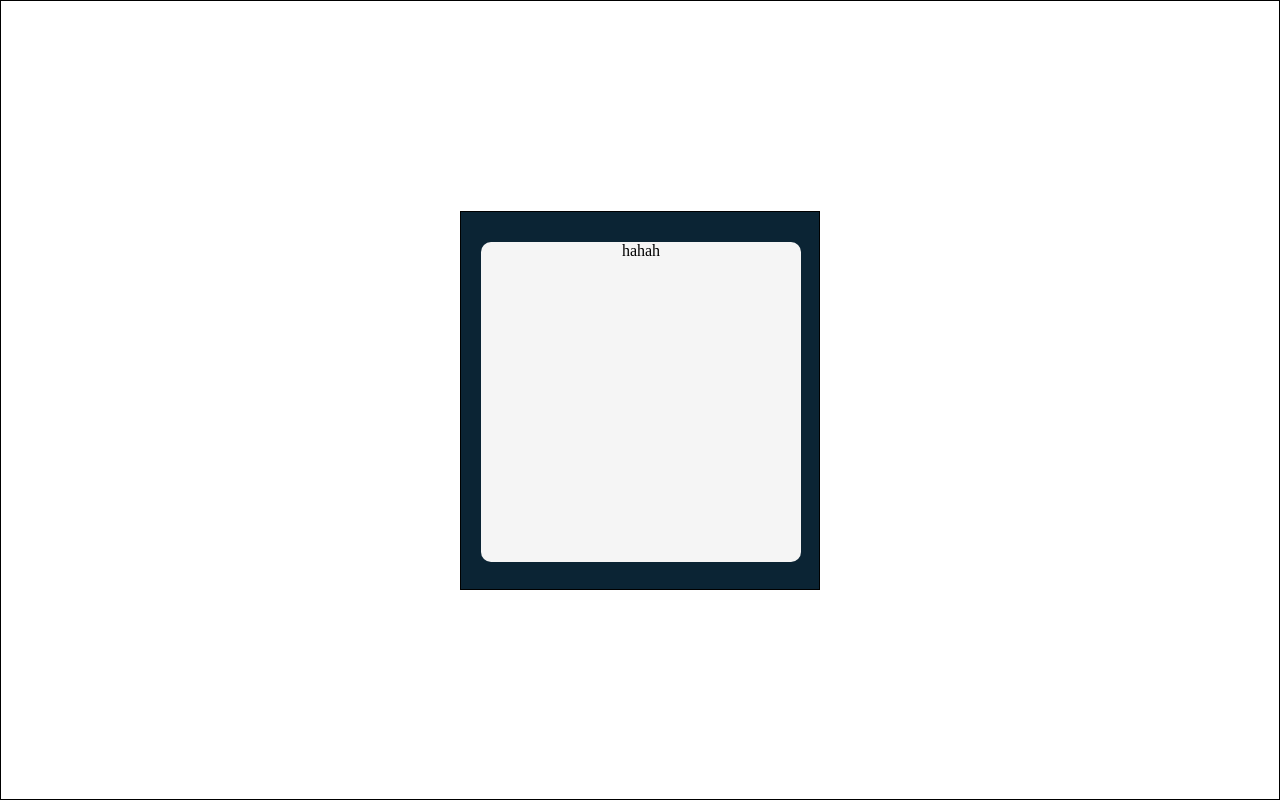
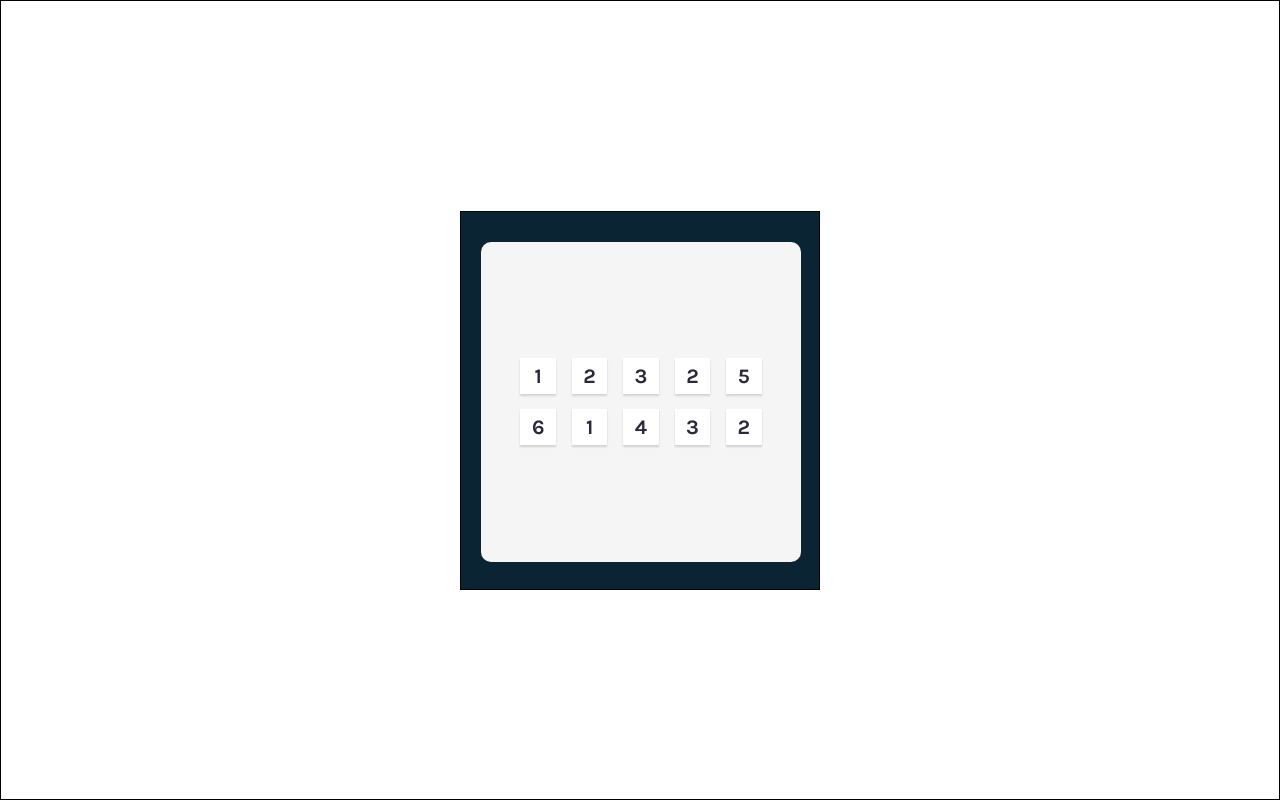
Before and after one commit to yonathandevpro/tenzies-game, a React (Vite) app: page / in a window 1280 px wide. Built offline with nearby package versions, Linux system fonts and the light colour scheme.

Commit message:
Applied CSS styles for Dice components

```diff
--- a/src/App.jsx
+++ b/src/App.jsx
@@ -1,5 +1,5 @@
-import React from 'react'
-
+import React from 'react';
+import Die from './Die';
 
 function App() {
 
@@ -7,11 +7,23 @@ function App() {
     <main>
         <div className="container">
             <div className="game-floor">
-                hahah
+                <div className="die-grid">
+                    <Die val={1} />
+                    <Die val={2} />
+                    <Die val={3} />
+                    <Die val={2} />
+                    <Die val={5} />
+                    <Die val={6} />
+                    <Die val={1} />
+                    <Die val={4} />
+                    <Die val={3} />
+                    <Die val={2} />
+                </div>
+
             </div>
         </div>
     </main>
-  )
+  );
 }
 
 export default App
--- /dev/null
+++ b/src/Die.jsx
@@ -0,0 +1,9 @@
+import React from "react";
+
+export default function Die({val}) {
+    return (
+        <div className="die-nums">
+                <h1>{val}</h1>
+        </div>
+    );
+}
--- a/src/index.css
+++ b/src/index.css
@@ -26,5 +26,34 @@ main {
       width: 320px;
       text-align: center;
       height: 320px;
+      display: flex;
+      justify-content: center;
+      align-items: center;
       border-radius: 10px;
+      padding: 33.5px 34.56px;
 }
+
+.die-grid {
+    display: grid;
+    gap: 0.975rem;
+    grid-template-columns: repeat(5, 1fr);
+}
+
+
+.die-nums {
+  background-color: white;
+  width: 2.24rem;
+  height: 2.24rem;
+  cursor: pointer;
+  display: flex;
+  justify-content: center;
+  align-items: center;
+  box-shadow: 0 2px 2px rgba(0, 0, 0, 0.15);
+}
+
+.die-nums > h1 {
+    font-size: 1.29rem;
+    font-family: Karla, sans-serif;
+    font-weight: 700;
+    color: #2B283A;
+}
```
